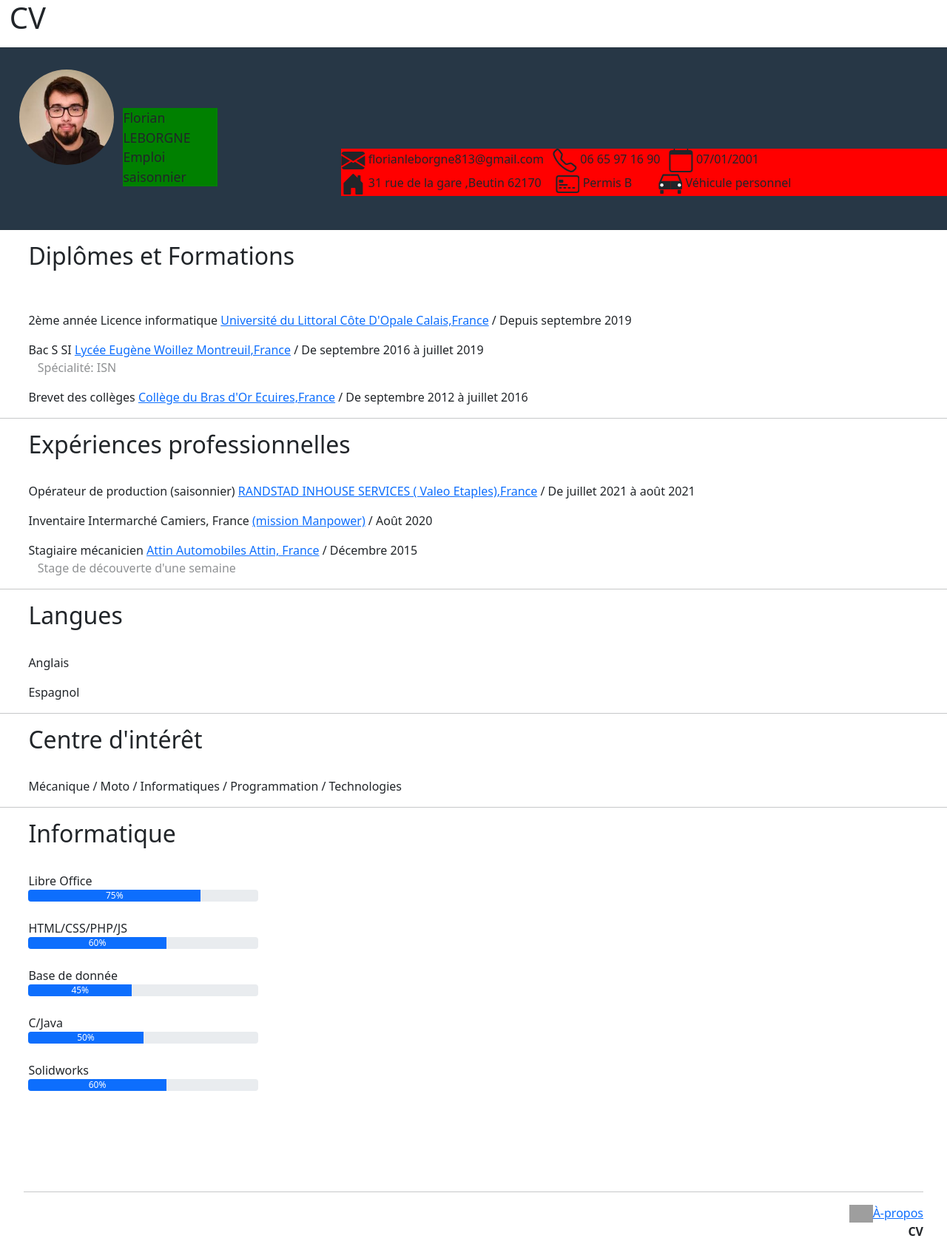
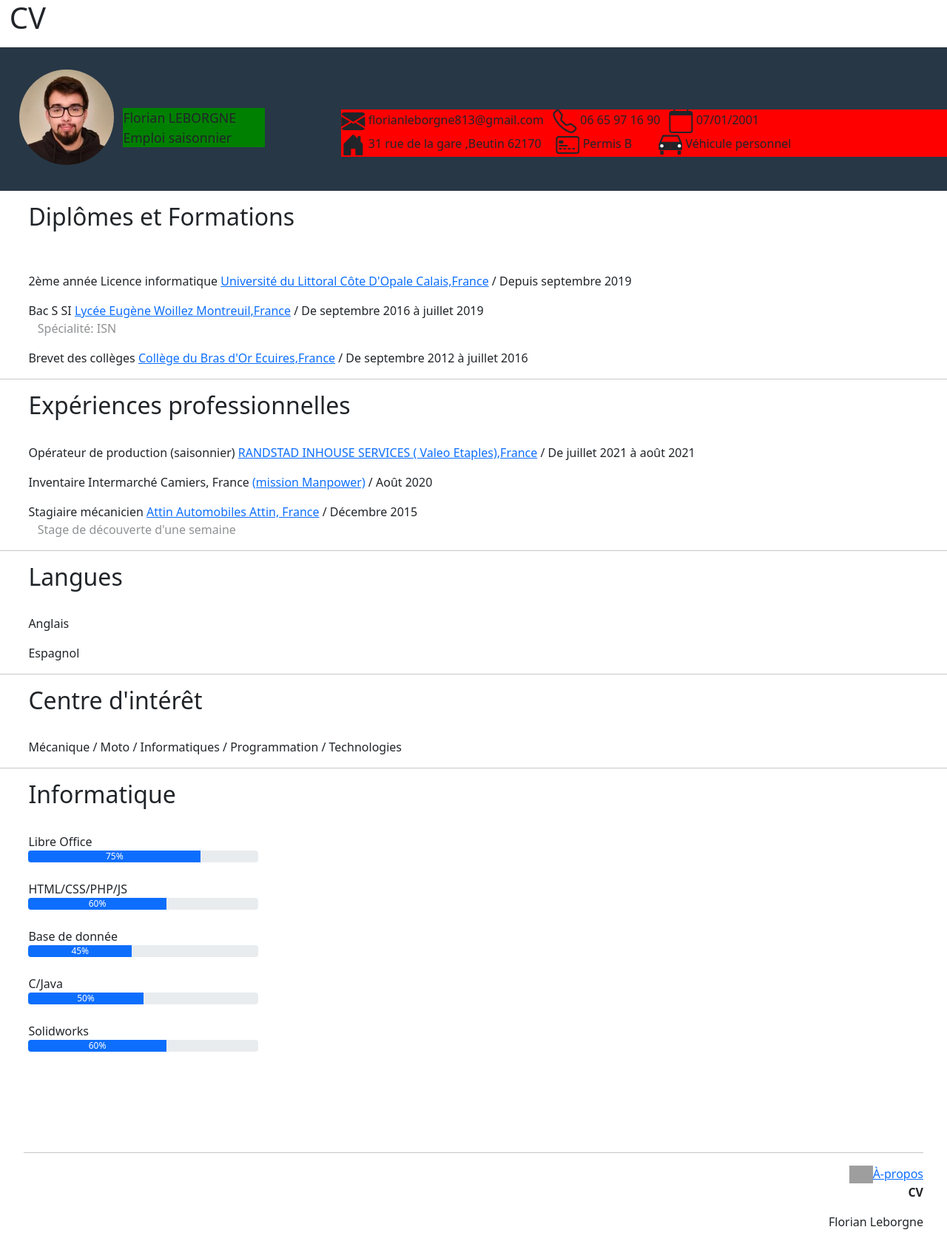
Before and after one commit to florian813/Cv, a PHP site: template src/view/modules/cv.php in a window 1280 px wide. Shown: the top 1682 px of the page at 74% size. Run offline with PHP 8.4, Linux system fonts and the light colour scheme; the template is opened without the code that fills it, so the values that code supplies are empty; grey boxes are pictures that could not be loaded.

Commit message:
Update cv.php

```diff
--- a/src/view/modules/cv.php
+++ b/src/view/modules/cv.php
@@ -110,9 +110,9 @@ hr{width:device-width
 			<img id="myImg" src="./img/photo_cv2.jpg" class="rounded-circle" style="width: 100% ; margin-top:10% ;"></img>
 		</div>
 
-			<div style=" margin-top:-6%; margin-left:13%; font-size:110%;background:green;width:10%;">
+			<div style=" margin-top:-6%; margin-left:13%; font-size:110%;background:green;width:15%;">
 			Florian LEBORGNE<br>
-			<span style="" >Emploi saisonnier</span>
+			<span style="" >Emploi saisonnier</span><br>
 			</div>
 
 			<div style=" margin-top:-4%; margin-left:36%; font-size:100%;background:red">
```
